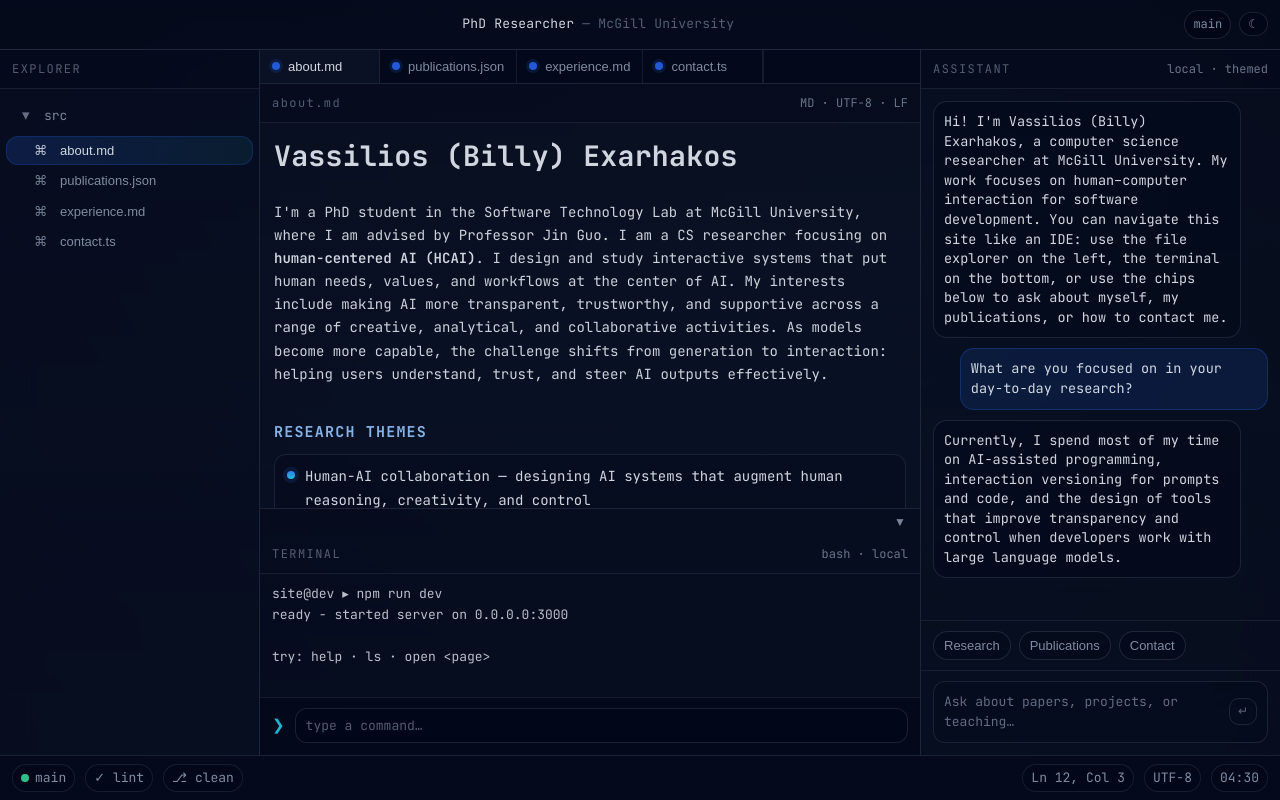
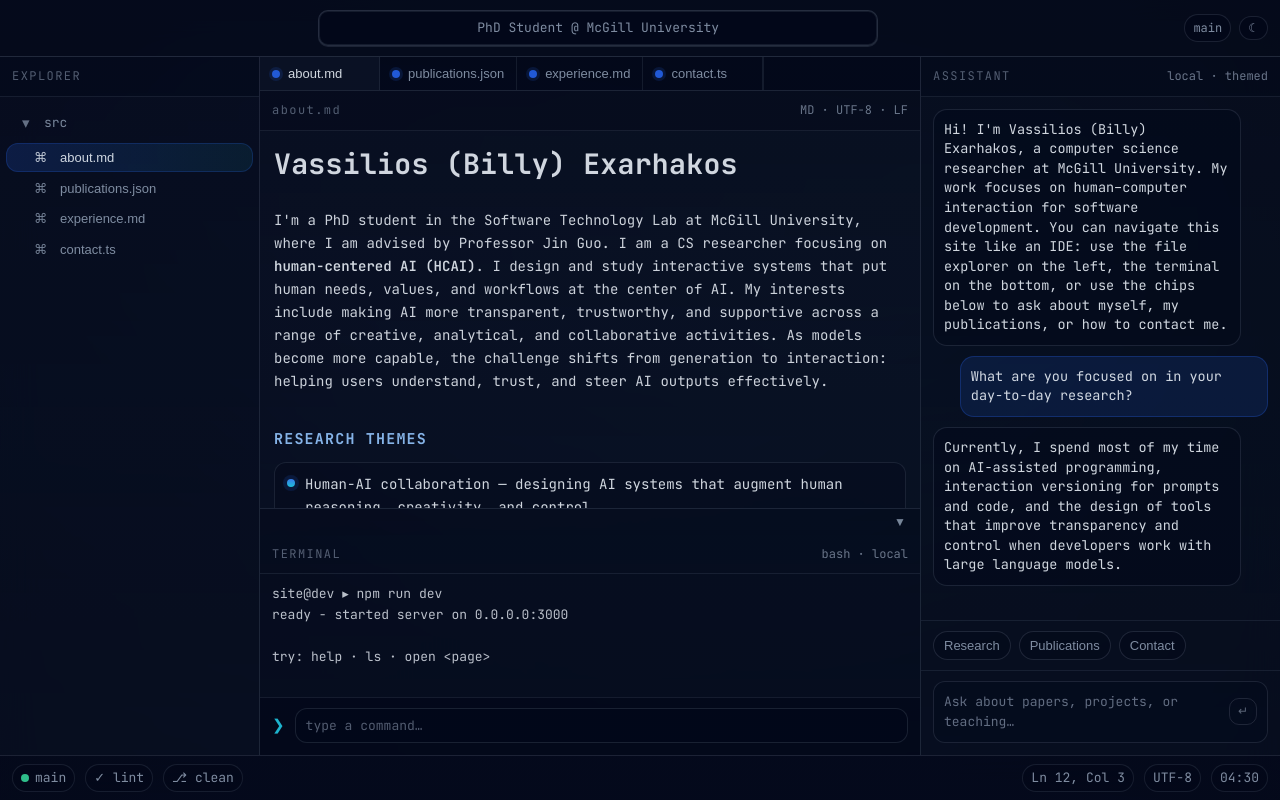
Before and after one commit to billyexarhakos/portfolio, a Next.js app: page / in a window 1280 px wide. Built offline with nearby package versions, Linux system fonts and the light colour scheme.

Commit message:
make header look like command palette

```diff
--- a/src/app/globals.css
+++ b/src/app/globals.css
@@ -340,25 +340,53 @@ html[data-theme="light"] {
   .titleBarNavBtn--chat {
     display: inline-flex;
   }
+
+  .ideCommandPalette {
+    max-width: 420px;
+  }
 }
 
 @media (max-width: 760px) {
   .titleBarNavBtn--files {
     display: inline-flex;
   }
+
+  .ideCommandPalette {
+    max-width: 320px;
+    padding: 6px 10px;
+  }
+
+  .commandPaletteText {
+    font-size: 12px;
+  }
 }
 
 .ideTitle {
-  text-align: center;
+  min-width: 0;
+  display: flex;
+  justify-content: center;
+}
+
+.ideCommandPalette {
+  width: min(560px, 100%);
+  min-width: 0;
+  display: flex;
+  align-items: center;
+  justify-content: center;
+  border: 1px solid var(--ide-border-strong);
+  background: var(--ide-pill-bg);
+  border-radius: 10px;
+  padding: 7px 12px;
+  box-shadow: inset 0 0 0 1px var(--ide-divider), 0 1px 0 var(--ide-divider-strong);
+}
+
+.commandPaletteText {
+  min-width: 0;
   font-size: 13px;
-  letter-spacing: 0.2px;
   color: var(--ide-muted);
-}
-.titleStrong {
-  color: var(--ide-text);
-}
-.titleFaint {
-  color: var(--ide-faint);
+  white-space: nowrap;
+  overflow: hidden;
+  text-overflow: ellipsis;
 }
 
 .ideTopRight {
--- a/src/components/IdeFrame.tsx
+++ b/src/components/IdeFrame.tsx
@@ -80,8 +80,9 @@ export function IdeFrame() {
               </div>
             </div>
             <div className="ideTitle">
-              <span className="titleStrong">PhD Researcher</span>
-              <span className="titleFaint"> — McGill University</span>
+              <div className="ideCommandPalette" role="search" aria-label="Command palette">
+                <span className="commandPaletteText">PhD Student @ McGill University</span>
+              </div>
             </div>
             <div className="ideTopRight">
               <span className="pill">main</span>
```
